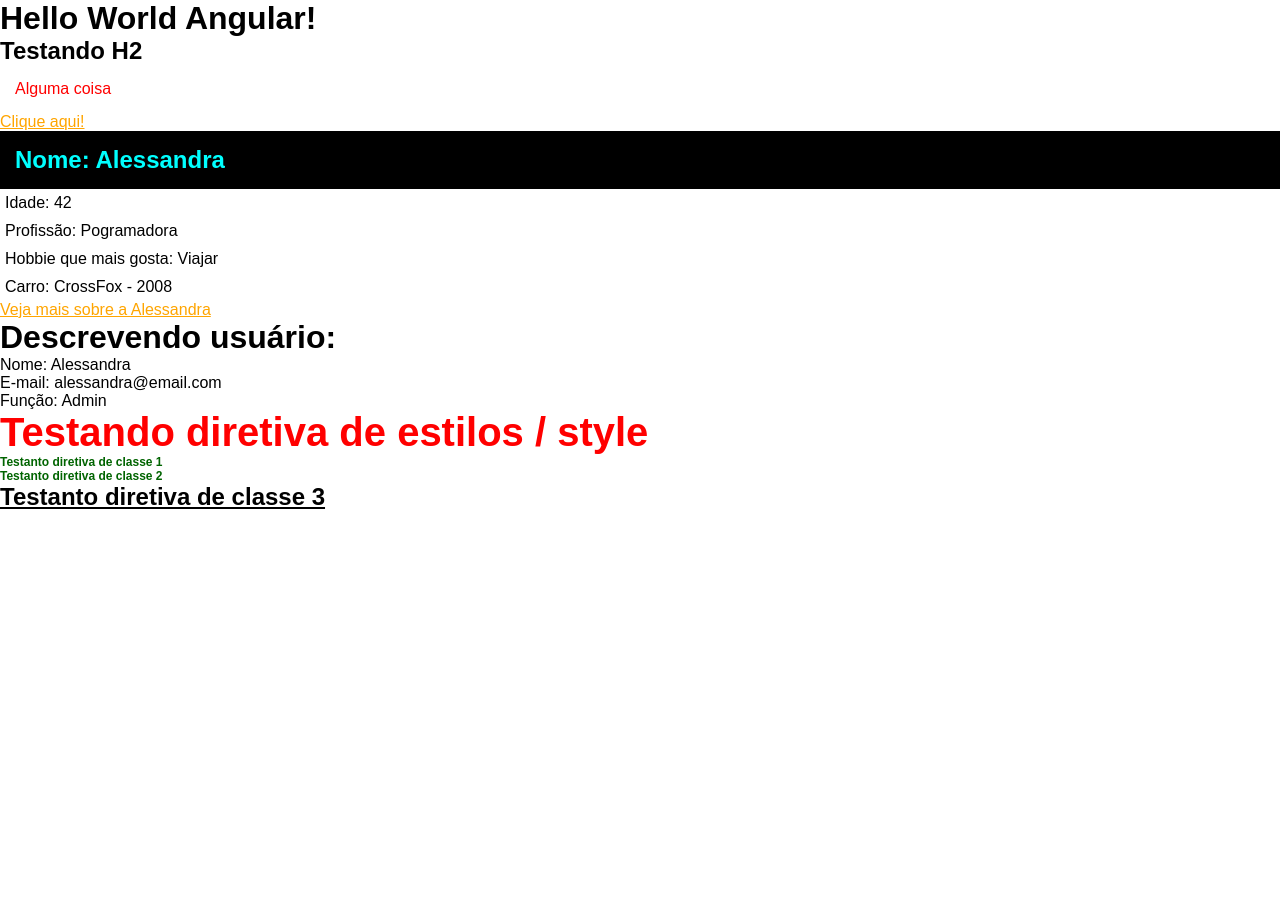
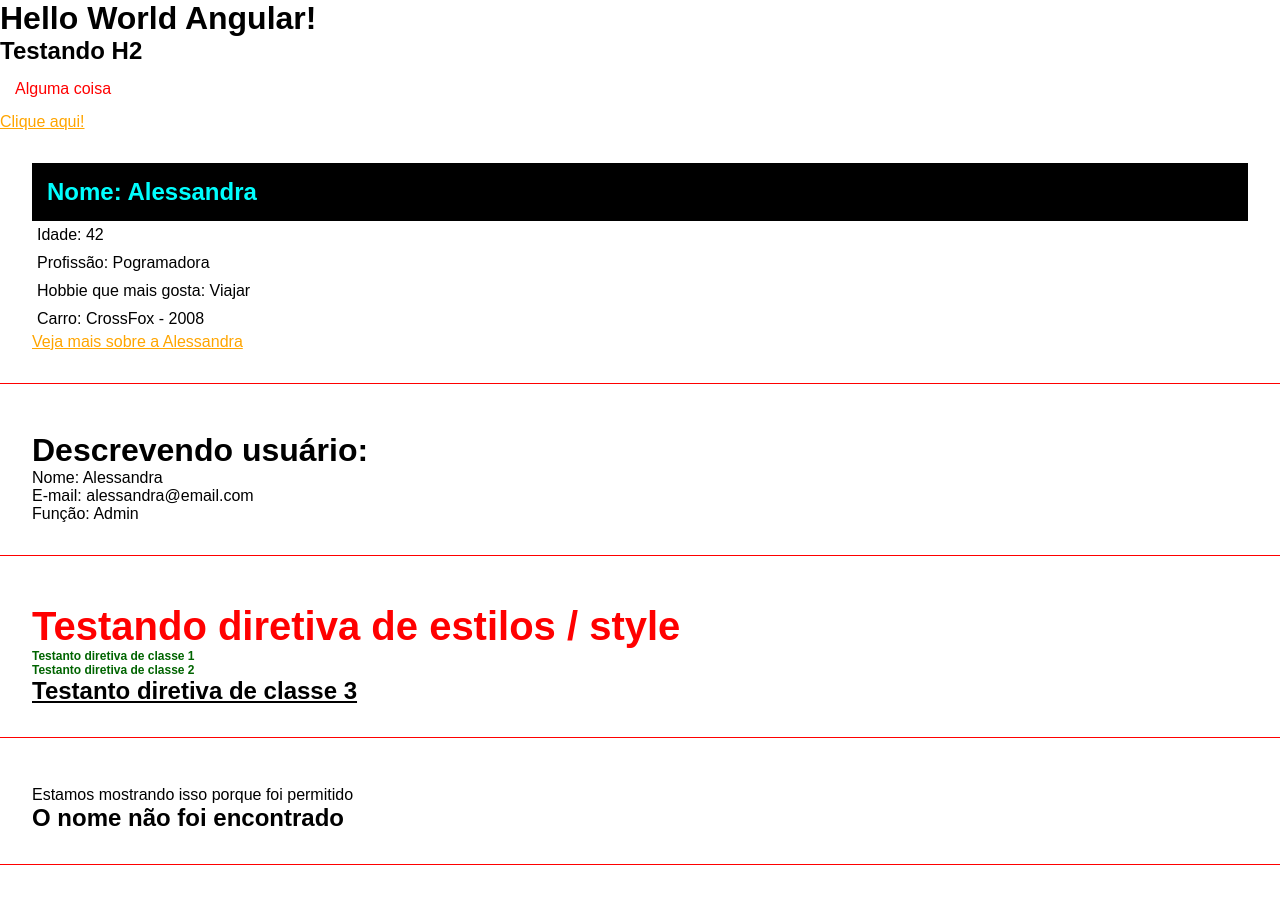
Before and after one commit to alluisi/aula-angular13, an Angular app: page / in a window 1280 px wide. Shown: the top 904 px of the page. Before the commit the page ends 800 px from the top, so only its background shows below. Built offline with nearby package versions, Linux system fonts and the light colour scheme.

Commit message:
aula 9/renderizacao condicional

```diff
--- a/src/app/app.component.html
+++ b/src/app/app.component.html
@@ -7,3 +7,4 @@
 <app-first-component></app-first-component>
 <app-parent-data [name]="userName" [userData]="userData"></app-parent-data>
 <app-directives></app-directives>
+<app-if-render></app-if-render>
--- a/src/app/app.module.ts
+++ b/src/app/app.module.ts
@@ -6,13 +6,15 @@
 import { FirstComponentComponent } from './components/first-component/first-component.component';
 import { ParentDataComponent } from './components/parent-data/parent-data.component';
 import { DirectivesComponent } from './components/directives/directives.component';
+import { IfRenderComponent } from './components/if-render/if-render.component';
 
 @NgModule({
   declarations: [
     AppComponent,
     FirstComponentComponent,
     ParentDataComponent,
-    DirectivesComponent
+    DirectivesComponent,
+    IfRenderComponent
   ],
   imports: [
     BrowserModule,
--- a/src/app/components/directives/directives.component.html
+++ b/src/app/components/directives/directives.component.html
@@ -1,3 +1,4 @@
+<div class="class">
     <h2 [ngStyle]="{ 'font-size': size + 'px', 'font-family': font, color: color }">
         Testando diretiva de estilos / style
     </h2>
@@ -10,3 +11,4 @@
     <h2 [ngClass]="underline">
         Testanto diretiva de classe 3
     </h2>
+</div>
--- a/src/app/components/first-component/first-component.component.html
+++ b/src/app/components/first-component/first-component.component.html
@@ -1,3 +1,4 @@
+<div class="class">
     <h2 class="title">Nome: {{ name }}</h2>
     <p>Idade: {{ age }}</p>
     <p>Profissão: {{ job }}</p>
@@ -6,3 +7,4 @@
     <div>
         <a href="#">Veja mais sobre a Alessandra</a>
     </div>
+</div>
--- /dev/null
+++ b/src/app/components/if-render/if-render.component.html
@@ -0,0 +1,9 @@
+<div class="class">
+    <div *ngIf="canShow">Estamos mostrando isso porque foi permitido</div>
+    <h2 *ngIf="name === 'Alessandra'; else nameNotFound">O nome é Alessandra</h2>
+    <ng-template #nameNotFound>
+        <div>
+            <h2>O nome não foi encontrado</h2>
+        </div>
+    </ng-template>
+</div>
--- /dev/null
+++ b/src/app/components/if-render/if-render.component.ts
@@ -0,0 +1,18 @@
+import { Component, OnInit } from '@angular/core';
+
+@Component({
+  selector: 'app-if-render',
+  templateUrl: './if-render.component.html',
+  styleUrls: ['./if-render.component.css']
+})
+export class IfRenderComponent implements OnInit {
+
+  canShow: boolean = true;
+  name = 'Aline';
+
+  constructor() { }
+
+  ngOnInit(): void {
+  }
+
+}
--- a/src/app/components/parent-data/parent-data.component.html
+++ b/src/app/components/parent-data/parent-data.component.html
@@ -1,4 +1,6 @@
-<h1>Descrevendo usuário:</h1>
-<p>Nome: {{ name }}</p>
-<p>E-mail: {{ userData.email }}</p>
-<p>Função: {{ userData.role }}</p>
+<div class="class">
+    <h1>Descrevendo usuário:</h1>
+    <p>Nome: {{ name }}</p>
+    <p>E-mail: {{ userData.email }}</p>
+    <p>Função: {{ userData.role }}</p>
+</div>
--- a/src/styles.css
+++ b/src/styles.css
@@ -7,3 +7,13 @@
 a {
     color: orange;
 }
+
+body {
+    padding-bottom: 500px;
+}
+
+.class {
+    border-bottom: 1px solid red;
+    padding: 2em;
+    margin-bottom: 1em;
+}
```
Also changed, not shown: src/app/components/if-render/if-render.component.css (added), 1 other file (tests, documents, lock files or other folders). Lines whose indentation alone changed are shown as unchanged.
